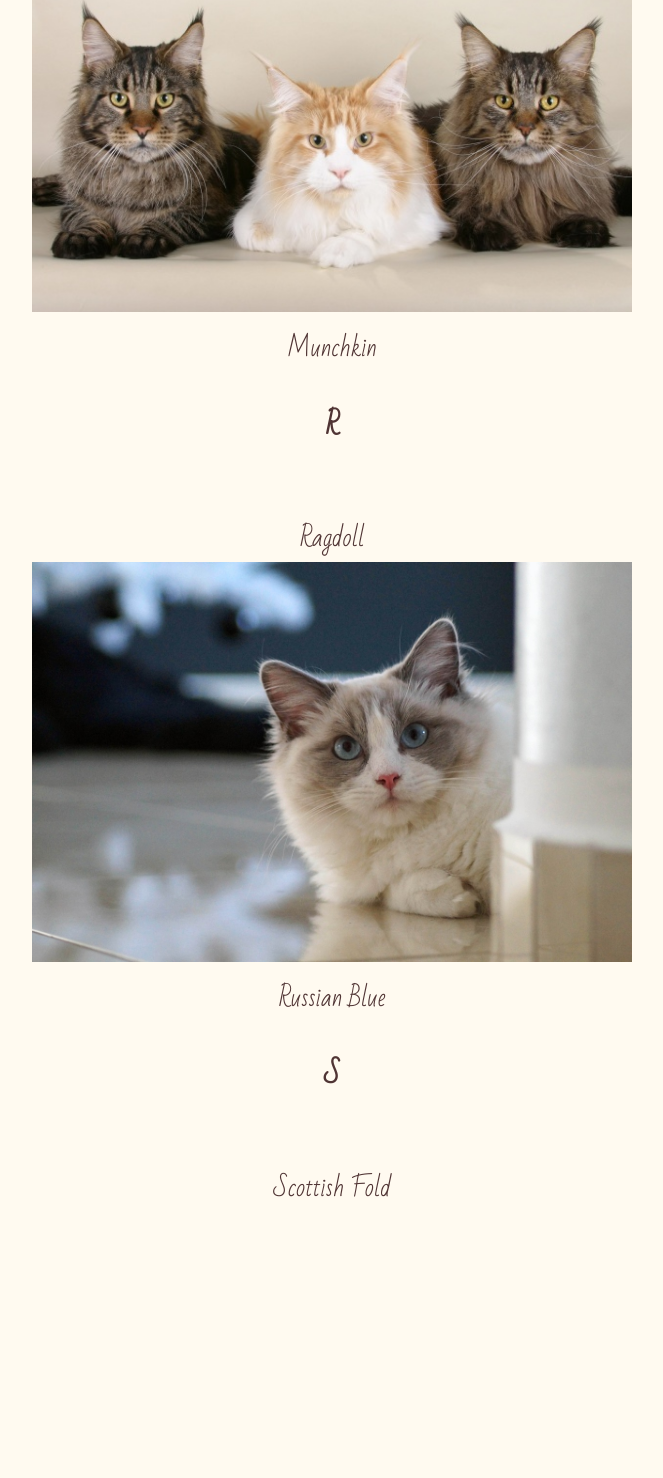
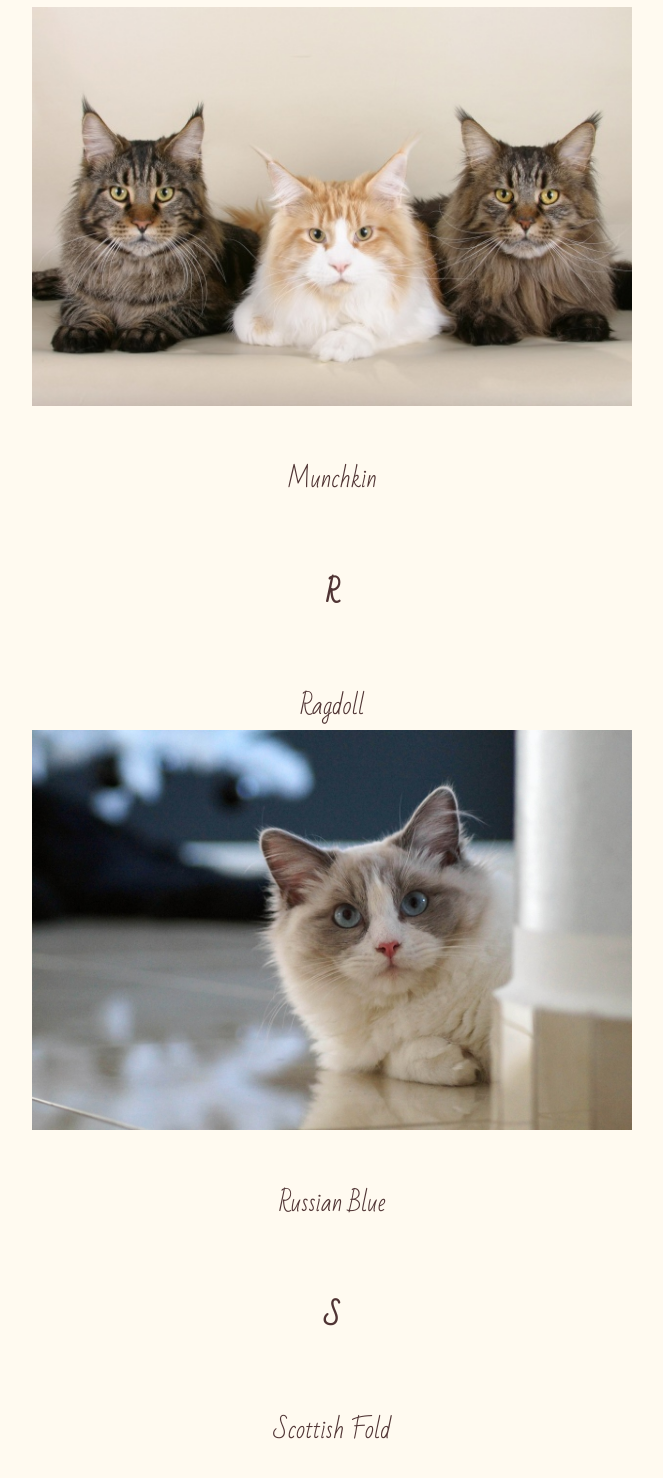
Before and after one commit to yunyiwendy/catpedia, a plain HTML site: page index.html in a window 1280 px wide. Shown: the part 2627-4105 px from the top of the page, without its empty margins (308-971 px from the left). Before the commit the page ends 3847 px from the top, so only its background shows below. Drawn offline with Linux system fonts and the light colour scheme.

Commit message:
Added br after each breed

```diff
--- a/index.html
+++ b/index.html
@@ -32,6 +32,7 @@
             <img src="images/Jewelkatz_Romeo_Of_Stalker-Bars.jpg"
                 alt="A brown tabby american curl cat.">
         </div>
+        <br>
     </ul>
 
     <h3>D</h3>
@@ -45,6 +46,7 @@
                 <br>Technically, all the breeds on this page are domestic cats.
                 <br>A domestic cat can also refer to a mixed breed cat. </p>
         </div>
+        <br>
 
     </ul>
 
@@ -56,9 +58,12 @@
                 alt="Three big maine coon cats. Two brown tabby cats with a ginger
                 tabby cat sitting between them.">
         </div>
+        <br>
 
-
+        <div>
             <li>Munchkin</li>
+        </div>
+        <br>
     </ul>
 
     <h3>R</h3>
@@ -68,13 +73,20 @@
             <img src="images/cat-1101064_1280.jpg"
                 alt="A blue bicolour ragdoll cat.">
         </div>
+        <br>
 
+        <div>
             <li>Russian Blue</li>
+        </div>
+        <br>
     </ul>
 
     <h3>S</h3>
     <ul>
+        <div>
             <li>Scottish Fold</li>
+        </div>
+        <br>
     </ul>
 
 </body>
```
